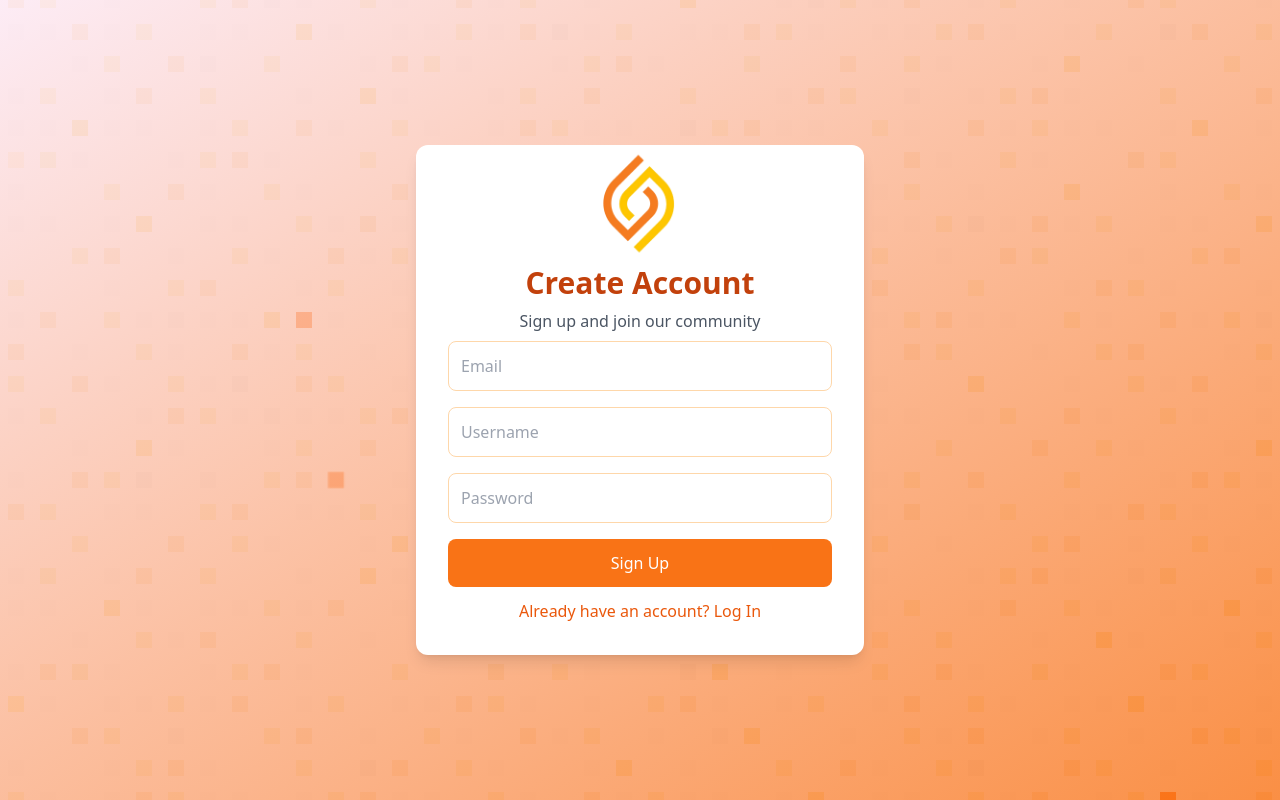
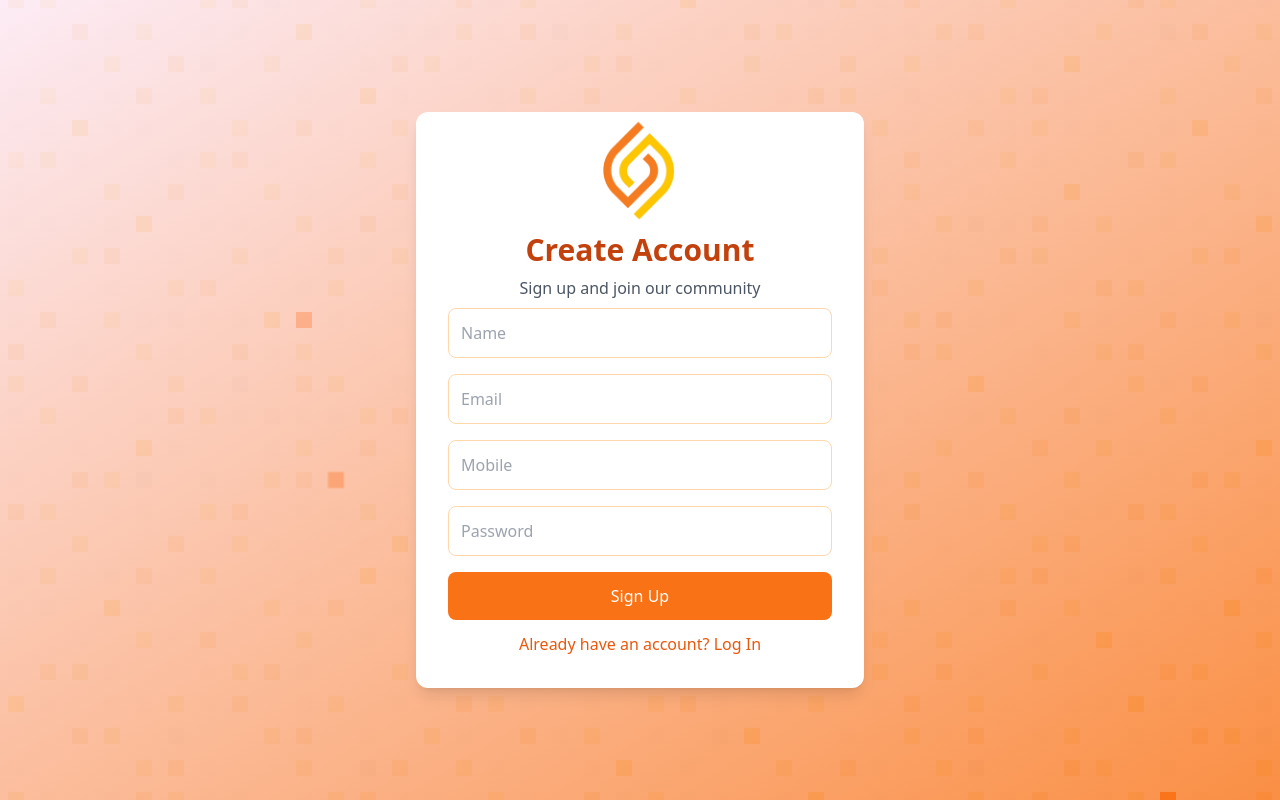
Before and after one commit to random-player-x/FamlyFrontend, a React (Vite) app: page /signup in a window 1280 px wide. Built offline with nearby package versions, Linux system fonts and the light colour scheme.

Commit message:
complete

```diff
--- a/package.json
+++ b/package.json
@@ -10,10 +10,12 @@
     "preview": "vite preview"
   },
   "dependencies": {
+    "axios": "^1.7.9",
     "lottie-react": "^2.4.0",
     "process": "^0.11.10",
     "react": "^18.3.1",
     "react-dom": "^18.3.1",
+    "react-hot-toast": "^2.5.1",
     "react-icons": "^5.4.0",
     "react-router-dom": "^7.1.3",
     "react-social-icons": "^6.20.0"
--- a/src/pages/SignUp.jsx
+++ b/src/pages/SignUp.jsx
@@ -1,46 +1,100 @@
 import React, { useState } from 'react';
 import datinglogo from '../assets/datinglogo.png';
-import { Link } from 'react-router-dom';
-
+import { Link, useNavigate } from 'react-router-dom';
+import axios from 'axios';
+import toast, { Toaster } from 'react-hot-toast';
 
 const SignupPage = () => {
   const [isLogin, setIsLogin] = useState(false);
+  const [name, setName] = useState('');
   const [email, setEmail] = useState('');
   const [password, setPassword] = useState('');
-  const [username, setUsername] = useState('');
+  const [mobile, setMobile] = useState('');
+  const navigate = useNavigate();
 
   const handleSubmit = (e) => {
     e.preventDefault();
+
     if (isLogin) {
-      console.log('Login:', { email, password });
+      HandleLogin(e); // Call login function
     } else {
-      console.log('Signup:', { email, username, password });
+      handleSignup(e); // Call signup function
     }
   };
 
-  const HandleSignup = (e) => {
+  const handleSignup = async (e) => {
     e.preventDefault();
-    console.log('Signup:', { email, username, password });
+
+    try {
+      const response = await axios.post('http://13.235.72.216/auth/webUser-register', {
+        name: name,
+        email: email,
+        password: password,
+        mobile_number: mobile,
+      });
+
+      if (response.status === 201 || response.data.message === 'User registered successfully') {
+        toast.success('Signup successful!');
+        console.log('Response:', response.data);
+
+        // Delay navigation to ensure toast appears
+        setTimeout(() => {
+          navigate('/'); // Redirect to home or another page
+        }, 1000);
+      } else {
+        toast.error('Signup failed. Please try again.');
       }
+    } catch (error) {
+      console.error('Error during signup:', error);
+      toast.error(error.response?.data?.message || 'Something went wrong.');
+    }
+  };
 
-  const HandleLogin = (e) => {
+  const HandleLogin = async (e) => {
+    e.preventDefault();
 
+    try {
+      const response = await axios.post('http://13.235.72.216/auth/webUser-login', {
+        password: password,
+        email_mobile: mobile,
+      });
+
+      if (response.status === 200 || response.data.message === 'Login successful') {
+        toast.success('Login successful!');
+
+        const token = response.data.token;
+        window.sessionStorage.setItem('token', token);
+
+        setTimeout(() => {
+          navigate('/'); // Redirect to home or another page
+        }, 1000);
+      } else {
+        toast.error('Login failed. Please try again.');
       }
+    } catch (error) {
+      console.error('Error during login:', error);
+      toast.error(error.response?.data?.message || 'Something went wrong.');
+    }
+  };
+
 
   const toggleForm = () => {
     setIsLogin(!isLogin);
-    // Reset form fields when switching
+    setName('');
     setEmail('');
     setPassword('');
-    setUsername('');
+    setMobile('');
+    setErrorMessage('');
+    setSuccessMessage('');
   };
 
   return (
     <div className="min-h-screen flex items-center justify-center bg-gradient-to-br from-pink-100/80 to-orange-500/80">
       <div className="w-full max-w-md px-8 pb-8 bg-white rounded-xl shadow-lg">
-        <div className='flex justify-center'>
-            <Link to = '/'>
-            <img src={datinglogo} alt='Famly.in' className='h-[120px]' />
+        <Toaster position='top-center'/>
+        <div className="flex justify-center">
+          <Link to="/">
+            <img src={datinglogo} alt="Famly.in" className="h-[120px]" />
           </Link>
         </div>
         <div className="text-center">
@@ -55,6 +109,20 @@ const SignupPage = () => {
         </div>
 
         <form onSubmit={handleSubmit} className="space-y-4">
+          {!isLogin && (
+            <div>
+              <input
+                type="text"
+                placeholder="Name"
+                value={name}
+                onChange={(e) => setName(e.target.value)}
+                className="w-full p-3 border border-orange-200 rounded-lg focus:outline-none focus:ring-2 focus:ring-orange-300"
+                required
+              />
+            </div>
+          )}
+
+          {!isLogin && (
             <div>
               <input
                 type="email"
@@ -65,19 +133,18 @@ const SignupPage = () => {
                 required
               />
             </div>
+          )}
 
-          {!isLogin && (
           <div>
             <input
               type="text"
-                placeholder="Username"
-                value={username}
-                onChange={(e) => setUsername(e.target.value)}
+              placeholder="Mobile"
+              value={mobile}
+              onChange={(e) => setMobile(e.target.value)}
               className="w-full p-3 border border-orange-200 rounded-lg focus:outline-none focus:ring-2 focus:ring-orange-300"
               required={!isLogin}
             />
           </div>
-          )}
 
           <div>
             <input
@@ -99,13 +166,8 @@ const SignupPage = () => {
         </form>
 
         <div className="text-center">
-          <button
-            onClick={toggleForm}
-            className="text-orange-600 hover:underline mt-3"
-          >
-            {isLogin
-              ? 'Need an account? Sign Up'
-              : 'Already have an account? Log In'}
+          <button onClick={toggleForm} className="text-orange-600 hover:underline mt-3">
+            {isLogin ? 'Need an account? Sign Up' : 'Already have an account? Log In'}
           </button>
         </div>
       </div>
```
Also changed, not shown: 1 other file (tests, documents, lock files or other folders). Lines whose indentation alone changed are shown as unchanged.
